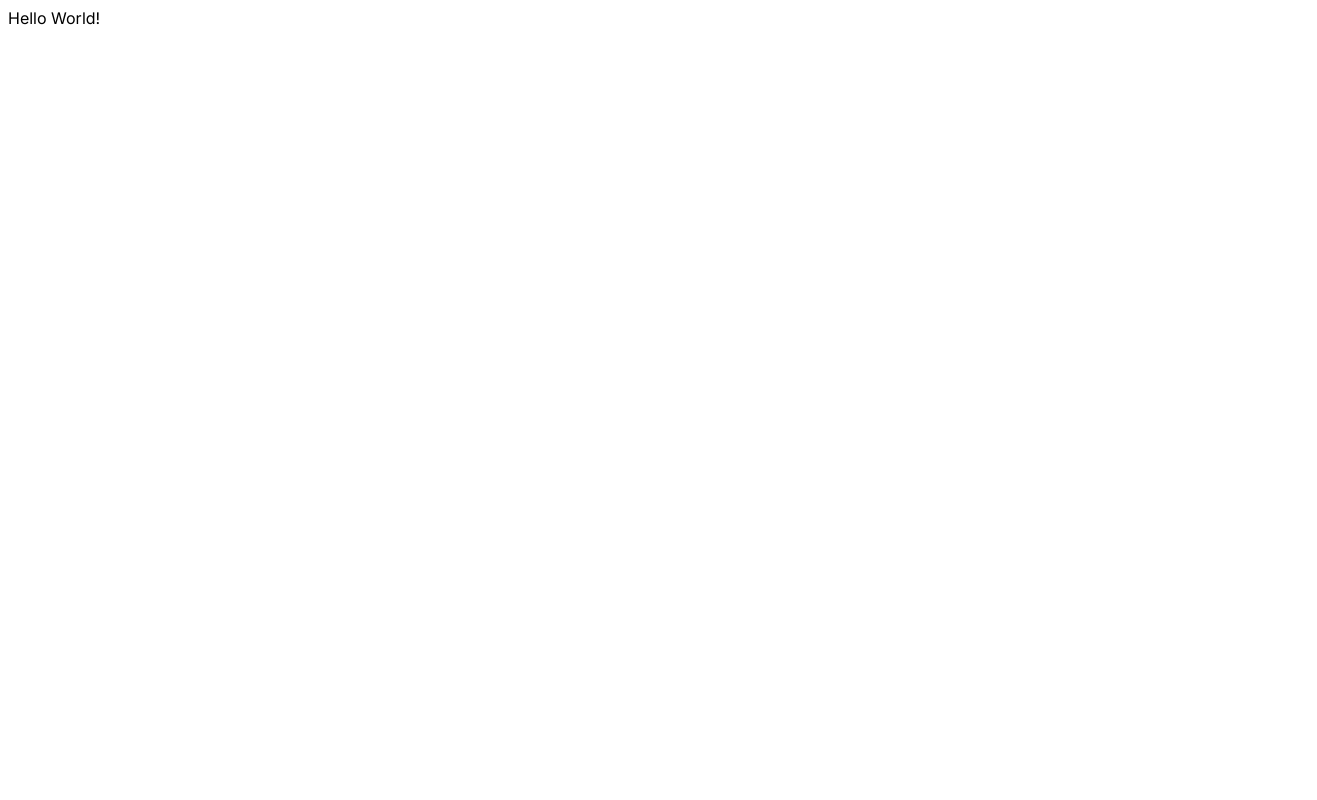
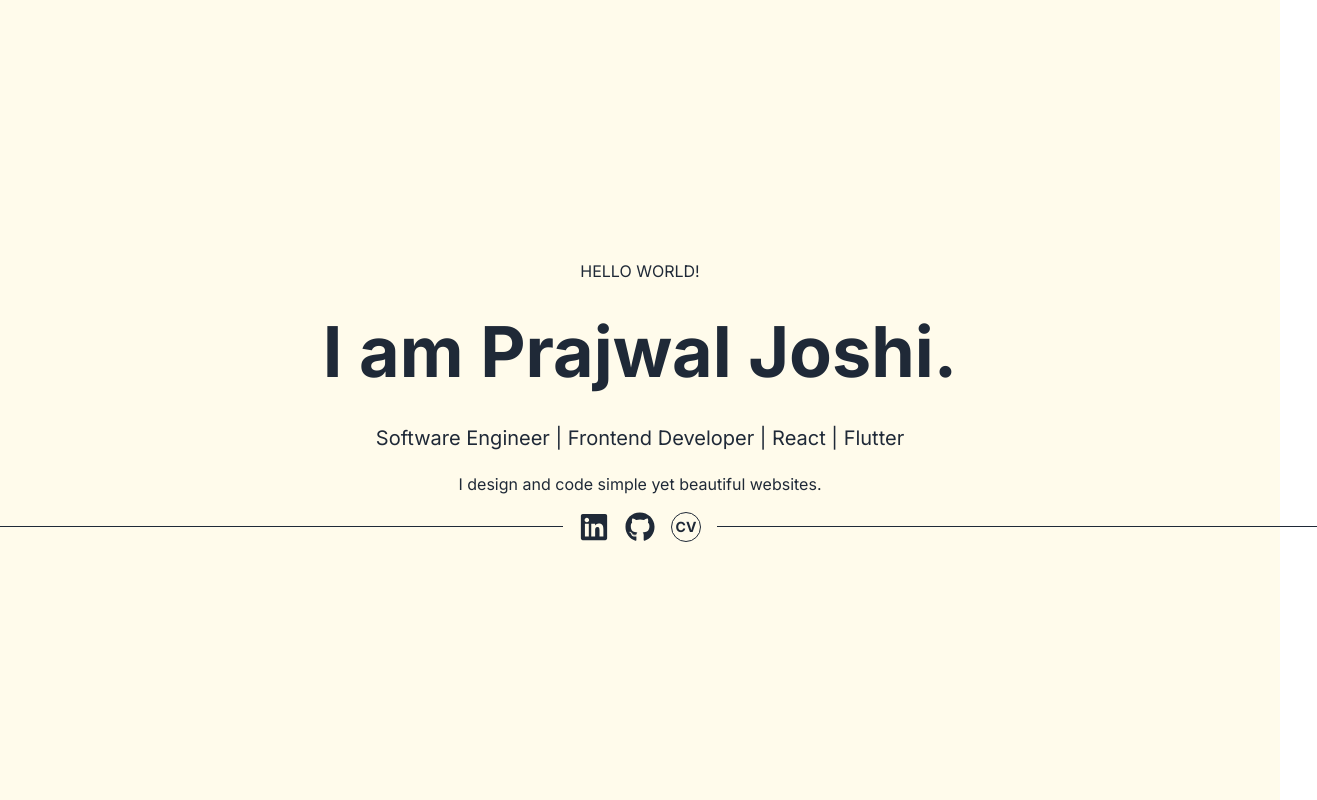
Before and after one commit to Ojaspj/nextjs-portfolio, a Next.js app: page / in a window 1280 px wide. Shown: the whole page, 1317 px wide, since content can reach past the window. Built offline with nearby package versions, Linux system fonts and the light colour scheme.

Commit message:
edit: home page

```diff
--- a/app/globals.css
+++ b/app/globals.css
@@ -1,33 +1,3 @@
 @tailwind base;
 @tailwind components;
 @tailwind utilities;
-
-:root {
-  --foreground-rgb: 0, 0, 0;
-  --background-start-rgb: 214, 219, 220;
-  --background-end-rgb: 255, 255, 255;
-}
-
-@media (prefers-color-scheme: dark) {
-  :root {
-    --foreground-rgb: 255, 255, 255;
-    --background-start-rgb: 0, 0, 0;
-    --background-end-rgb: 0, 0, 0;
-  }
-}
-
-body {
-  color: rgb(var(--foreground-rgb));
-  background: linear-gradient(
-      to bottom,
-      transparent,
-      rgb(var(--background-end-rgb))
-    )
-    rgb(var(--background-start-rgb));
-}
-
-@layer utilities {
-  .text-balance {
-    text-wrap: balance;
-  }
-}
--- a/app/layout.tsx
+++ b/app/layout.tsx
@@ -1,5 +1,6 @@
 import type { Metadata } from "next";
 import { Inter } from "next/font/google";
+import "./globals.css";
 
 const inter = Inter({ subsets: ["latin"] });
 
--- a/app/page.tsx
+++ b/app/page.tsx
@@ -1,8 +1,47 @@
+import { FaFacebook, FaGithub, FaLinkedin } from "react-icons/fa";
 
 export default function Home() {
   return (
-    <div>
-      Hello World!
+    <div className="w-full h-screen text-center bg-amber-50">
+      <div className="text-gray-800 max-w-[1240px] w-full h-full mx-auto p-2 flex flex-col justify-center items-center">
+        <div>
+          <p className="uppercase text-md">Hello World!</p>
+          <h1 className=" py-4 text-[70px] font-bold ">
+            I am
+            <span className=""> Prajwal Joshi.</span>
+          </h1>
+          <h1 className="py-1 text-xl font-normal">
+            Software Engineer | Frontend Developer | React | Flutter{" "}
+          </h1>
+          <p className="py-4 max-w-[70%] m-auto text-md font-normal">
+            I design and code simple yet beautiful websites.
+          </p>
+        </div>
+
+        <div className="flex gap-4  justify-between items-center">
+          <div className="w-[600px] border-b border-gray-800 " />
+          {/* social links  */}
+          <div className="flex gap-4">
+            <a
+              href={"https://www.linkedin.com/in/prajwal-joshi-3b3734156/"}
+              target="_blank"
+            >
+              <FaLinkedin size={30} />
+            </a>
+            <a href={"https://github.com/Ojaspj"} target="_blank">
+              <FaGithub size={30} />
+            </a>
+            <a
+              href="https://drive.google.com/file/d/1EDs7c0bvfIltq2FFK1OC6hEbNCvjLHP-/view?usp=sharing"
+              target="_blank"
+              className="rounded-full p-1 border border-gray-800"
+            >
+              <p className="font-bold text-sm">CV</p>
+            </a>
+          </div>
+          <div className="w-[600px] border-b border-gray-800" />
+        </div>
+      </div>
     </div>
   );
 }
```
Also changed, not shown: package.json (+5 -3 lines), 1 other file (tests, documents, lock files or other folders).
